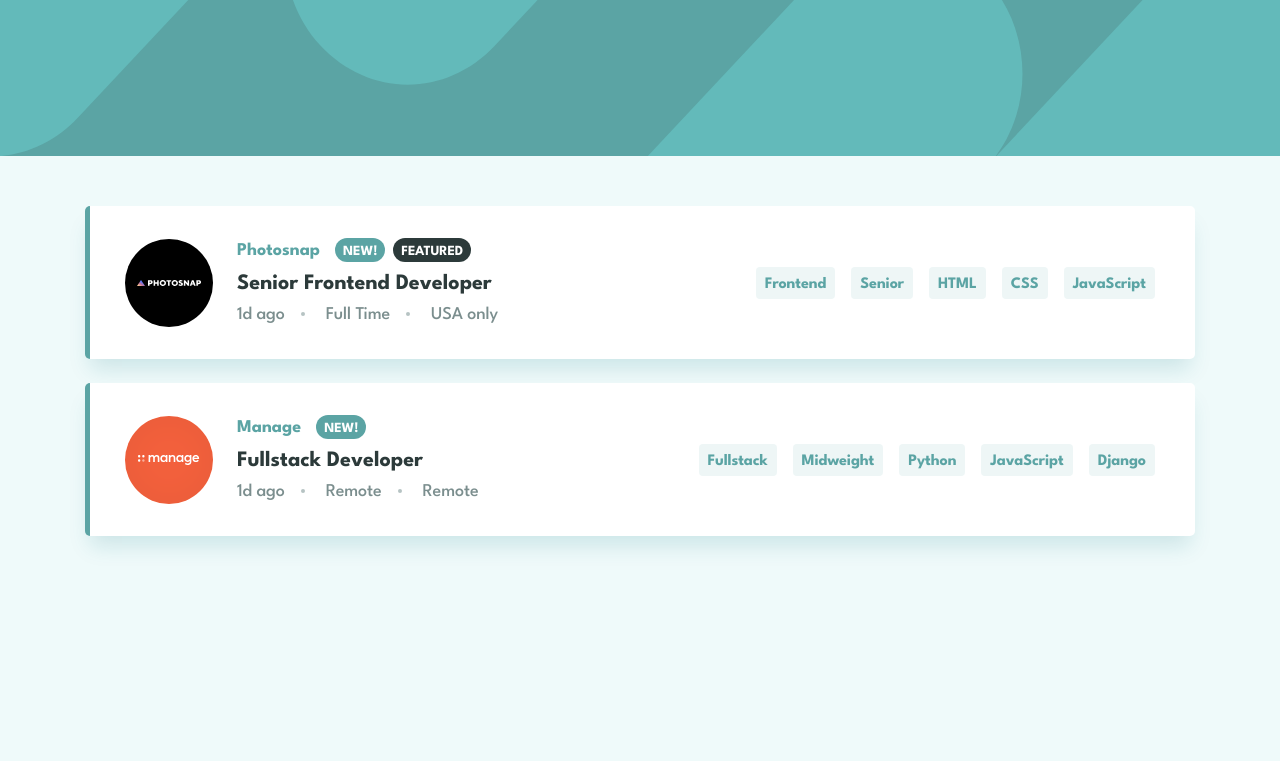
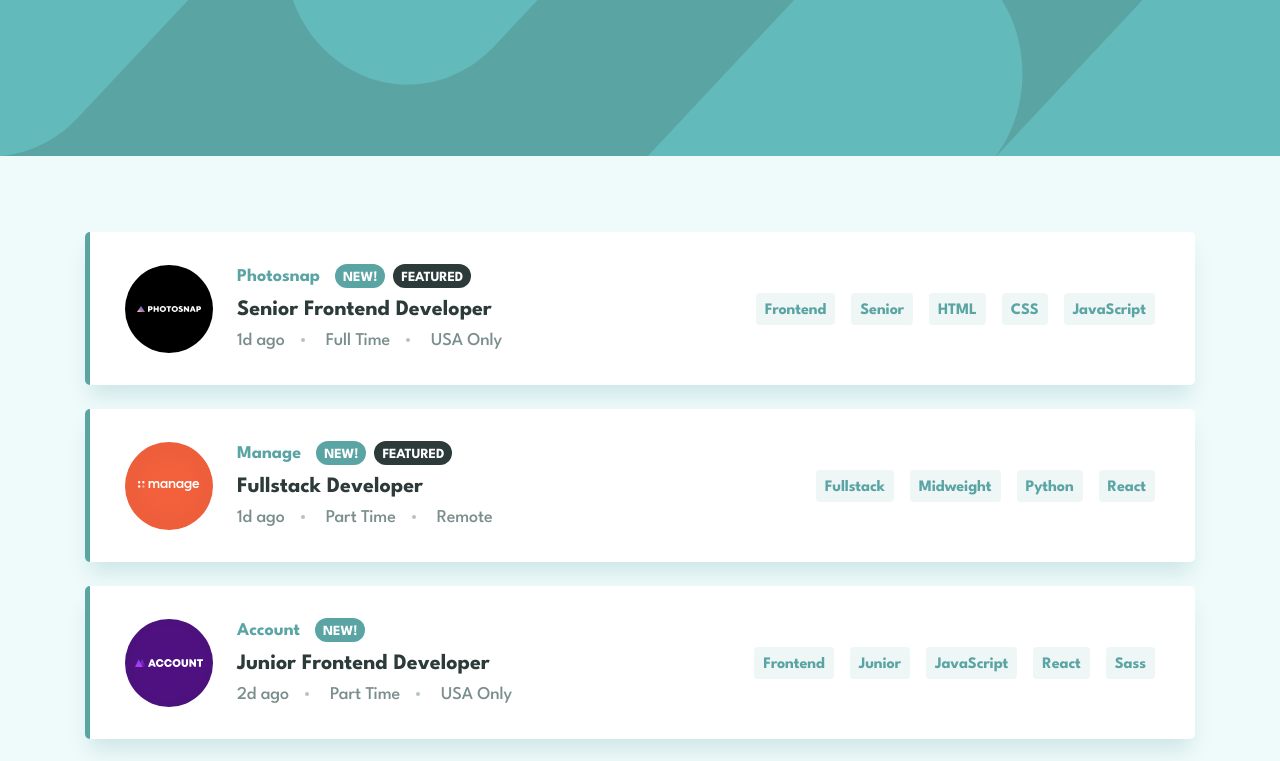
Before and after one commit to ionStici/job-listings-with-filtering, a React (Create React App) app: page / in a window 1280 px wide. Shown: the top 761 px of the page. Built offline with nearby package versions, Linux system fonts and the light colour scheme.

Commit message:
Implement state management main structure

```diff
--- a/src/App.js
+++ b/src/App.js
@@ -3,7 +3,7 @@ import React from 'react';
 import bgHeaderMobile from './images/bg-header-mobile.svg';
 import bgHeaderDesktop from './images/bg-header-desktop.svg';
 
-import { Cards } from './features/cards/cards';
+import { Cards } from './features/cards';
 
 function App() {
     const mediaMatch = window.matchMedia('(min-width: 900px)');
--- a/src/features/components/card.js
+++ b/src/features/card.js
@@ -1,13 +1,14 @@
-import styles from './../../styles/card.module.scss';
+import styles from './../styles/card.module.scss';
 
 export const Card = function (props) {
-    const tags = [props.role, props.level, ...props.languages, ...props.tools];
-    console.log(tags);
-
     return (
         <div className={styles.card}>
             <div className={styles.logoBox}>
-                <img className={styles.logo} src={props.logo} alt="Brand" />
+                <img
+                    className={styles.logo}
+                    src={props.logo}
+                    alt="Company Logo"
+                />
             </div>
 
             <div className={styles.contentBox}>
@@ -32,7 +33,12 @@ export const Card = function (props) {
 
             <div className={styles.tagsBox}>
                 <ul className={styles.tagsUl}>
-                    {tags.map(tag => (
+                    {[
+                        props.role,
+                        props.level,
+                        ...props.languages,
+                        ...props.tools,
+                    ].map(tag => (
                         <li className={styles.tag} key={tag}>
                             {tag}
                         </li>
--- /dev/null
+++ b/src/features/cards.js
@@ -0,0 +1,36 @@
+import { Card } from './card';
+
+import { useSelector } from 'react-redux';
+import { selectAllCompanies } from '../store';
+import { selectFilteredCompanies } from '../store';
+
+export const Cards = function (props) {
+    const allCompanies = useSelector(selectAllCompanies);
+    const filteredCompanies = useSelector(selectFilteredCompanies);
+    const companies = filteredCompanies[0] ? filteredCompanies : allCompanies;
+
+    return (
+        <section className="section">
+            {companies.map(c => {
+                return (
+                    <Card
+                        key={c.id}
+                        id={c.id}
+                        logo={c.logo}
+                        company={c.company}
+                        new={c.new}
+                        featured={c.featured}
+                        position={c.position}
+                        postedAt={c.postedAt}
+                        contract={c.contract}
+                        location={c.location}
+                        role={c.role}
+                        level={c.level}
+                        languages={c.languages}
+                        tools={c.tools}
+                    />
+                );
+            })}
+        </section>
+    );
+};
--- a/src/features/cards/cards.js
+++ /dev/null
@@ -1,48 +0,0 @@
-import { Card } from '../components/card';
-
-import img1 from './../../images/photosnap.svg';
-import img2 from './../../images/manage.svg';
-
-export const Cards = function (props) {
-    return (
-        <section className="section">
-            <Card
-                id="1"
-                logo={img1}
-                company="Photosnap"
-                //
-                new={true}
-                featured={true}
-                position="Senior Frontend Developer"
-                //
-                postedAt="1d ago"
-                contract="Full Time"
-                location="USA only"
-                //
-                role="Frontend"
-                level="Senior"
-                languages={['HTML', 'CSS', 'JavaScript']}
-                tools={[]}
-            />
-
-            <Card
-                id="2"
-                logo={img2}
-                company="Manage"
-                //
-                new={true}
-                featured={false}
-                position="Fullstack Developer"
-                //
-                postedAt="1d ago"
-                contract="Remote"
-                location="Remote"
-                //
-                role="Fullstack"
-                level="Midweight"
-                languages={['Python']}
-                tools={['JavaScript', 'Django']}
-            />
-        </section>
-    );
-};
--- a/src/store.js
+++ b/src/store.js
@@ -1,7 +1,80 @@
 import { createStore } from 'redux';
-
 import data from './data.json';
 
-const reducer = () => {};
+import photosnapLogo from './images/photosnap.svg';
+import manageLogo from './images/manage.svg';
+import accountLogo from './images/account.svg';
+import myHomeLogo from './images/myhome.svg';
+import loopStudiosLogo from './images/loop-studios.svg';
+import faceItLogo from './images/faceit.svg';
+import shortlyLogo from './images/shortly.svg';
+import insureLogo from './images/insure.svg';
+import eyecamLogo from './images/eyecam-co.svg';
+import airFilterLogo from './images/the-air-filter-company.svg';
+
+const initialState = {
+    companiesData: [...data],
+    tags: [],
+    filteredCompanies: [],
+};
+
+// prettier-ignore
+[ photosnapLogo, manageLogo, accountLogo, myHomeLogo, loopStudiosLogo, faceItLogo, shortlyLogo, insureLogo, eyecamLogo, airFilterLogo, ]
+    .forEach((logo, i) => (initialState.companiesData[i].logo = logo));
+
+const reducer = (state = initialState, action) => {
+    switch (action.type) {
+        case 'tags/addTag':
+            return {
+                ...state,
+                tags: [...state.tags, action.payload],
+            };
+
+        case 'tags/removeTag':
+            return {
+                ...state,
+                tags: state.tags.filter(tag => tag !== action.payload),
+            };
+
+        case 'tags/removeAllTags':
+            return {
+                ...state,
+                tags: [],
+            };
+
+        case 'filter/filteredCompanies':
+            return {
+                ...state,
+                filteredCompanies: state.companiesData.filter(c => {
+                    return [c.role, c.level, ...c.languages, ...c.tools].some(
+                        tag => state.tags.includes(tag)
+                    );
+                }),
+            };
+
+        default:
+            return state;
+    }
+};
 
 export const store = createStore(reducer);
+
+export const selectAllCompanies = state => state.companiesData;
+export const selectFilteredCompanies = state => state.filteredCompanies;
+
+export const selectTags = state => state.tags;
+
+// store.dispatch({ type: 'tags/addTag', payload: 'Python' });
+
+store.dispatch({ type: 'tags/addTag', payload: 'HTML' });
+store.dispatch({ type: 'tags/addTag', payload: 'CSS' });
+
+store.dispatch({ type: 'tags/removeAllTags' });
+
+// store.dispatch({ type: 'tags/removeTag', payload: 'HTML' });
+// store.dispatch({ type: 'tags/removeTag', payload: 'CSS' });
+
+store.dispatch({ type: 'filter/filteredCompanies' });
+
+// console.log(store.getState().tags);
+// console.log(store.getState().filteredCompanies);
--- a/src/styles/card.module.scss
+++ b/src/styles/card.module.scss
@@ -93,15 +93,18 @@
     }
 }
 
-.new {
-    background-color: var(--color-dark-cyan);
-
+@mixin nf {
     color: var(--color-white);
     font-weight: 700;
     font-size: 14px;
     line-height: 14px;
     letter-spacing: -0.107692px;
     text-transform: uppercase;
+}
+
+.new {
+    background-color: var(--color-dark-cyan);
+    @include nf();
 
     border-radius: 50px;
     padding: 6.5px 8px 3.5px 8px;
@@ -110,13 +113,7 @@
 
 .featured {
     background-color: var(--color-dark-gray-cyan);
-
-    color: var(--color-white);
-    font-weight: 700;
-    font-size: 14px;
-    line-height: 14px;
-    letter-spacing: -0.107692px;
-    text-transform: uppercase;
+    @include nf();
 
     padding: 6.5px 8px 3.5px 8px;
     border-radius: 50px;
--- a/src/styles/index.css
+++ b/src/styles/index.css
@@ -25,4 +25,33 @@
 body {
     font-family: 'League Spartan', sans-serif;
     background-color: var(--color-gray-cyan-bg);
+    padding-bottom: 34px;
 }
+
+.header {
+    height: 156px;
+    background-color: var(--color-dark-cyan);
+}
+
+.header__img {
+    width: 100%;
+    height: 100%;
+}
+
+.section {
+    max-width: 1158px;
+    margin: 0 auto;
+    padding: 0 24px;
+
+    padding-top: 56px;
+}
+
+@media only screen and (min-width: 1000px) {
+    body {
+        padding-bottom: 120px;
+    }
+
+    .section {
+        padding-top: 76px;
+    }
+}
--- a/src/styles/layout.css
+++ /dev/null
@@ -1,19 +0,0 @@
-.header {
-    height: 156px;
-    background-color: var(--color-dark-cyan);
-}
-
-.header__img {
-    width: 100%;
-    height: 100%;
-}
-
-.section {
-    max-width: 1158px;
-    margin: 0 auto;
-    padding: 0 24px;
-
-    /* TEMP */
-    padding-top: 50px;
-    padding-bottom: 50px;
-}
```
Also changed, not shown: src/index.js (+0 -172 lines), src/features/cards/cardsSlice.js (deleted), src/features/cardsSlice.js (added).
